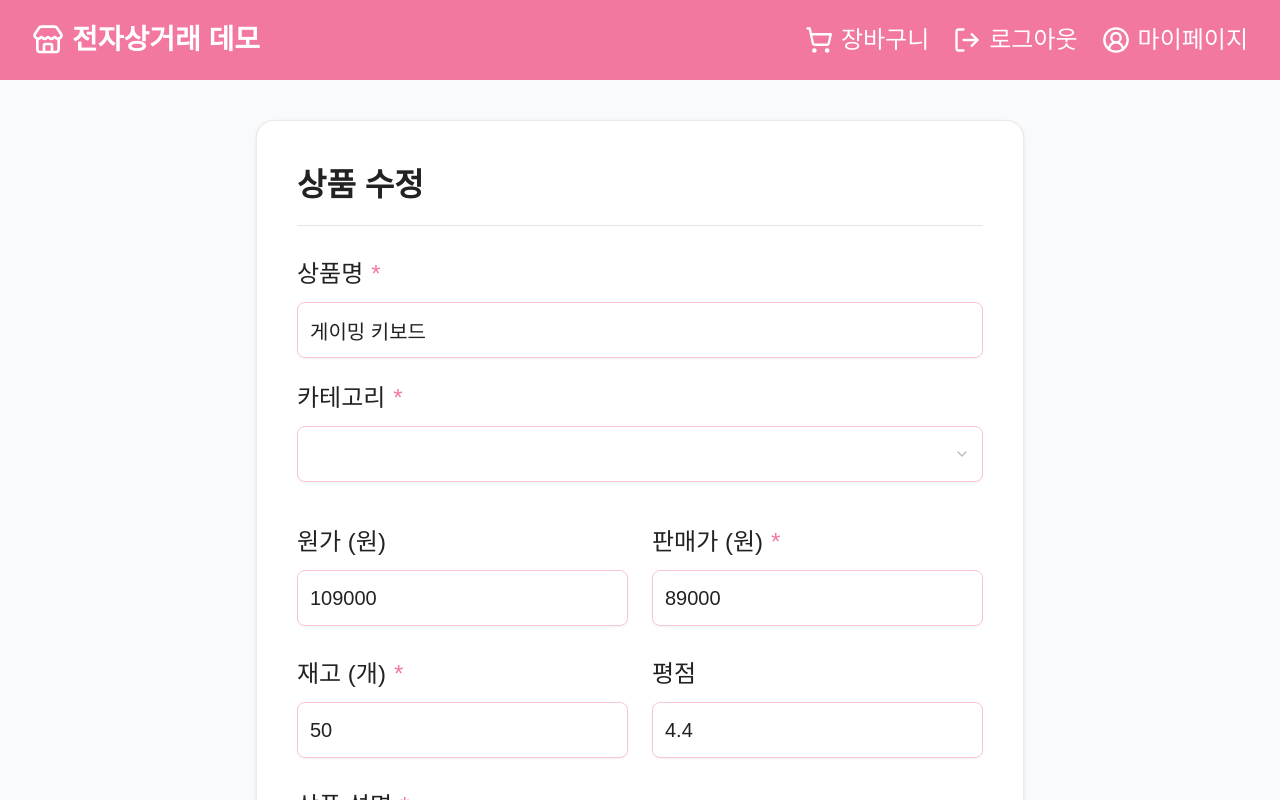
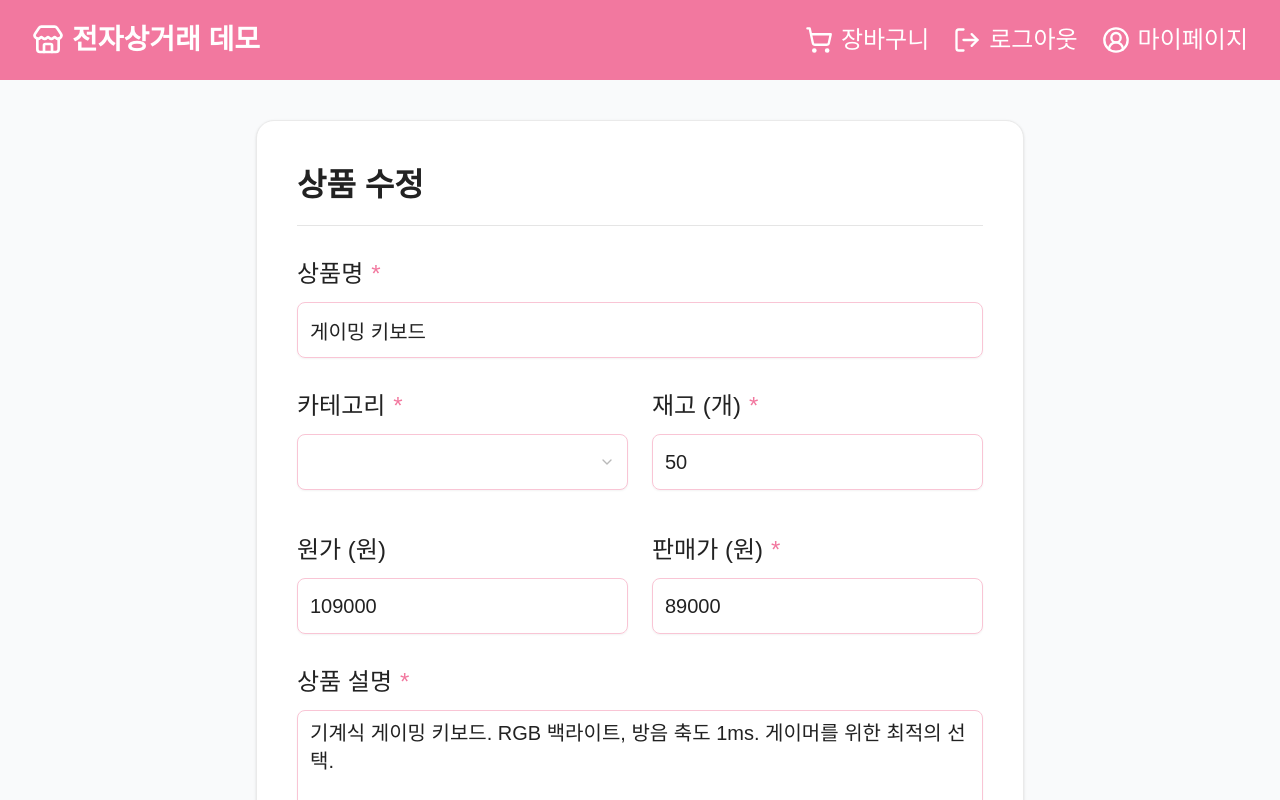
Before and after one commit to GDG-on-Campus-KNU/winter-sprint-5.5st-team1-fe, a React (Vite) app: page /admin/products/1 in a window 1280 px wide. Shown: the top 800 px of the page. Built offline with nearby package versions, Linux system fonts and the light colour scheme.

Commit message:
feat: ProductFormData 타입에서 평점 필드 삭제

```diff
--- a/src/api/product.api.ts
+++ b/src/api/product.api.ts
@@ -17,7 +17,6 @@ const createFormData = (data: ProductFormData): FormData => {
   formData.append("stock", data.stock.toString());
   formData.append("category", data.category);
   formData.append("description", data.description);
-  formData.append("rating", data.rating.toString());
 
   // 이미지가 있을 때만 추가
   if (data.imageFile) {
@@ -98,7 +97,7 @@ const createProductToMock = async (newProduct: ProductFormData): Promise<void> =
               100
           )
         : 0,
-    rating: newProduct.rating ?? 0,
+    rating: 0,
     reviewCount: 0,
     stock: newProduct.stock,
     shippingFee: 3000,
@@ -155,7 +154,6 @@ const updateProductToMock = async (productId: number, productData: ProductFormDa
     currentPrice: productData.currentPrice,
     originalPrice: productData.originalPrice,
     stock: productData.stock,
-    rating: productData.rating,
     category: productData.category,
 
     discountRate:
--- a/src/components/admin/productForm.tsx
+++ b/src/components/admin/productForm.tsx
@@ -27,14 +27,13 @@ export function ProductForm({ initialData, onSubmit }: ProductFormProps) {
     const [currentPrice, setCurrentPrice] = useState(initialData?.currentPrice || 0);
     const [originalPrice, setOriginalPrice] = useState(initialData?.originalPrice || 0);
     const [stock, setStock] = useState(initialData?.stock || 0);
-    const [rating, setRating] = useState(initialData?.rating || 0);
     const [category, setCategory] = useState(initialData?.category || "");
     const [description, setDescription] = useState(initialData?.description || "");
     const [imageFile, setImageFile] = useState<File | null>(null);
     const handleSubmit = (e: FormEvent) => {
         e.preventDefault();
 
-        onSubmit({ name, currentPrice, originalPrice, stock, rating, category, description, imageFile });
+        onSubmit({ name, currentPrice, originalPrice, stock, category, description, imageFile });
     };
 
     return (
@@ -57,7 +56,9 @@ export function ProductForm({ initialData, onSubmit }: ProductFormProps) {
                         required
                     />
                 </div>
+            </div>
 
+            <div className="grid grid-cols-2 gap-6">
                 <div className="space-y-3">
                     <Label htmlFor="category" className="text-2xl text-gray-500">카테고리 <span className="text-pink-500">*</span></Label>
                     <Select required value={category} onValueChange={setCategory}>
@@ -75,6 +76,19 @@ export function ProductForm({ initialData, onSubmit }: ProductFormProps) {
                             ))}
                         </SelectContent>
                     </Select>
+                </div>
+
+                <div className="space-y-3">
+                    <Label htmlFor="stock" className="text-2xl text-gray-500">재고 (개) <span className="text-pink-500">*</span></Label>
+                    <Input
+                        id="stock"
+                        type="number"
+                        value={stock === 0 ? "" : stock}
+                        onChange={(e) => setStock(Number(e.target.value))}
+                        className="h-14 text-xl md:text-xl"
+                        min="0"
+                        required
+                    />
                 </div>
             </div>
 
@@ -100,34 +114,6 @@ export function ProductForm({ initialData, onSubmit }: ProductFormProps) {
                         className="h-14 text-xl md:text-xl"
                         min="0"
                         required
-                    />
-                </div>
-            </div>
-
-            <div className="grid grid-cols-2 gap-6">
-                <div className="space-y-3">
-                    <Label htmlFor="stock" className="text-2xl text-gray-500">재고 (개) <span className="text-pink-500">*</span></Label>
-                    <Input
-                        id="stock"
-                        type="number"
-                        value={stock === 0 ? "" : stock}
-                        onChange={(e) => setStock(Number(e.target.value))}
-                        className="h-14 text-xl md:text-xl"
-                        min="0"
-                        required
-                    />
-                </div>
-                <div className="space-y-3">
-                    <Label htmlFor="rating" className="text-2xl text-gray-500">평점</Label>
-                    <Input
-                        id="rating"
-                        type="number"
-                        step="0.1"
-                        max="5.0"
-                        min="0.0"
-                        value={rating === 0 ? "" : rating}
-                        onChange={(e) => setRating(Number(e.target.value))}
-                        className="h-14 text-xl md:text-xl"
                     />
                 </div>
             </div>
--- a/src/pages/admin/ProductManagePage.tsx
+++ b/src/pages/admin/ProductManagePage.tsx
@@ -24,7 +24,6 @@ export default function ProductManagePage() {
             currentPrice: data.currentPrice,
             originalPrice: data.originalPrice,
             stock: data.stock,
-            rating: data.rating,
             category: data.category,
             description: data.description,
             imageUrl: data.imageUrl,
--- a/src/types/product.ts
+++ b/src/types/product.ts
@@ -19,7 +19,6 @@ export interface ProductFormData {
   currentPrice: number;
   originalPrice: number; // 원가
   stock: number;
-  rating: number;
   category: string;
   description: string;
   imageFile?: File | null; // 새로 선택된 이미지 파일
```
